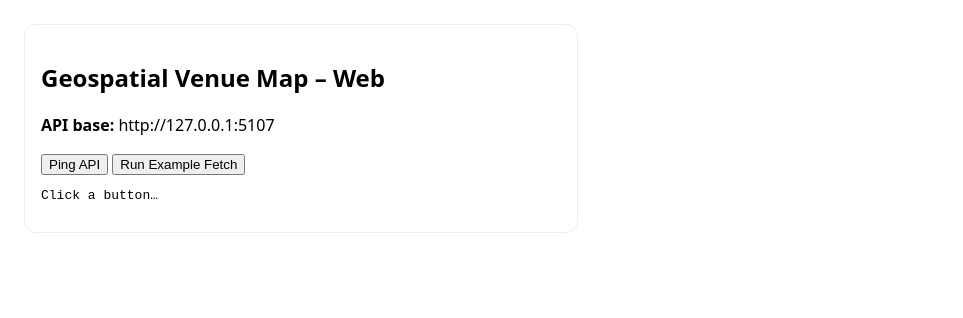
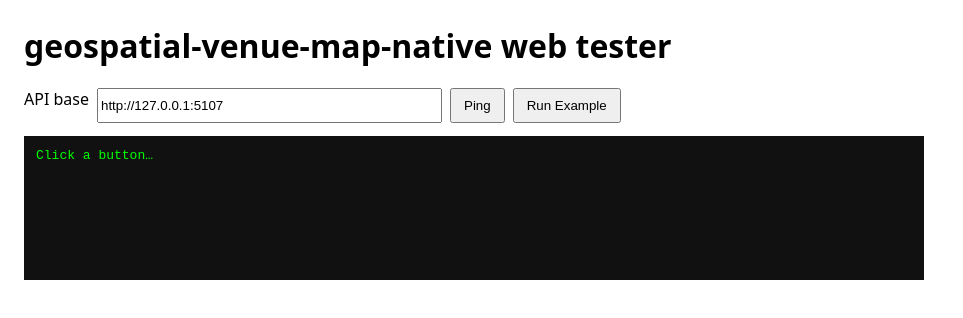
Before and after one commit to at-github-th/geospatial-venue-map, a plain HTML site: page web/index.html in a window 1280 px wide. Shown: the whole page, without its empty margins (0-963 px from the left). Drawn offline with Linux system fonts and the light colour scheme.

Commit message:
docs: README + web tester + linguist attrs

```diff
--- a/web/index.html
+++ b/web/index.html
@@ -1,16 +1,11 @@
-<!doctype html><meta charset="utf-8"/>
-<title>Geospatial Venue Map – Web</title>
-<style>body{font-family:system-ui;margin:24px}.card{border:1px solid #eee;border-radius:12px;padding:16px;max-width:520px}</style>
-<div class="card">
-  <h2>Geospatial Venue Map – Web</h2>
-  <p><b>API base:</b> http://127.0.0.1:5107</p>
-  <button onclick="ping()">Ping API</button>
-  <button onclick="ex()">Run Example Fetch</button>
-  <pre id="out">Click a button…</pre>
-</div>
+<!doctype html><meta charset="utf-8"><title>geospatial-venue-map-native demo</title>
+<style>body{font-family:system-ui,Arial;margin:24px;max-width:900px}.row{display:flex;gap:8px;margin:8px 0}button{padding:8px 12px}pre{background:#111;color:#0f0;padding:12px;min-height:120px;white-space:pre-wrap}</style>
+<h1>geospatial-venue-map-native web tester</h1>
+<div class="row"><label>API base</label><input id="base" size="40" value="http://127.0.0.1:5107"><button onclick="ping()">Ping</button><button onclick="ex()">Run Example</button></div>
+<pre id="out">Click a button…</pre>
 <script>
-const base="http://127.0.0.1:5107";
-const out=document.getElementById("out");
-async function ping(){ try{ const r=await fetch(base,{mode:"cors"}); out.textContent=JSON.stringify(await r.json(),null,2);}catch(e){ out.textContent=String(e);} }
-async function ex(){ try{ const r=await fetch(base+"/api",{mode:"cors"}); out.textContent=(r.ok? "Use real endpoints (see README)" : r.status+" "+r.statusText); }catch(e){ out.textContent=String(e);} }
+const out=document.getElementById('out');
+function base(){return document.getElementById('base').value}
+async function ping(){try{const r=await fetch(base()); out.textContent=JSON.stringify(await r.json(),null,2);}catch(e){out.textContent=String(e)}}
+async function ex(){out.textContent="Try /api endpoints for this app"}
 </script>
```
Also changed, not shown: README.md.
